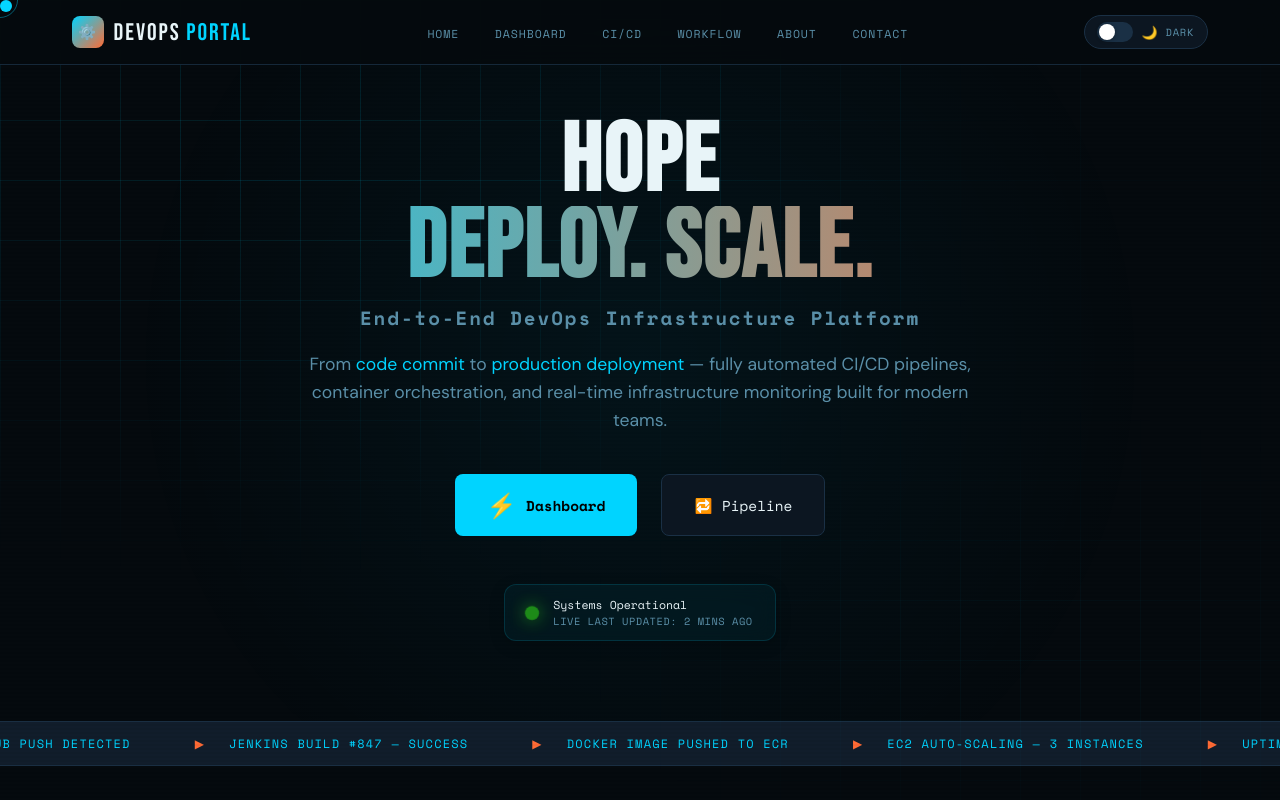
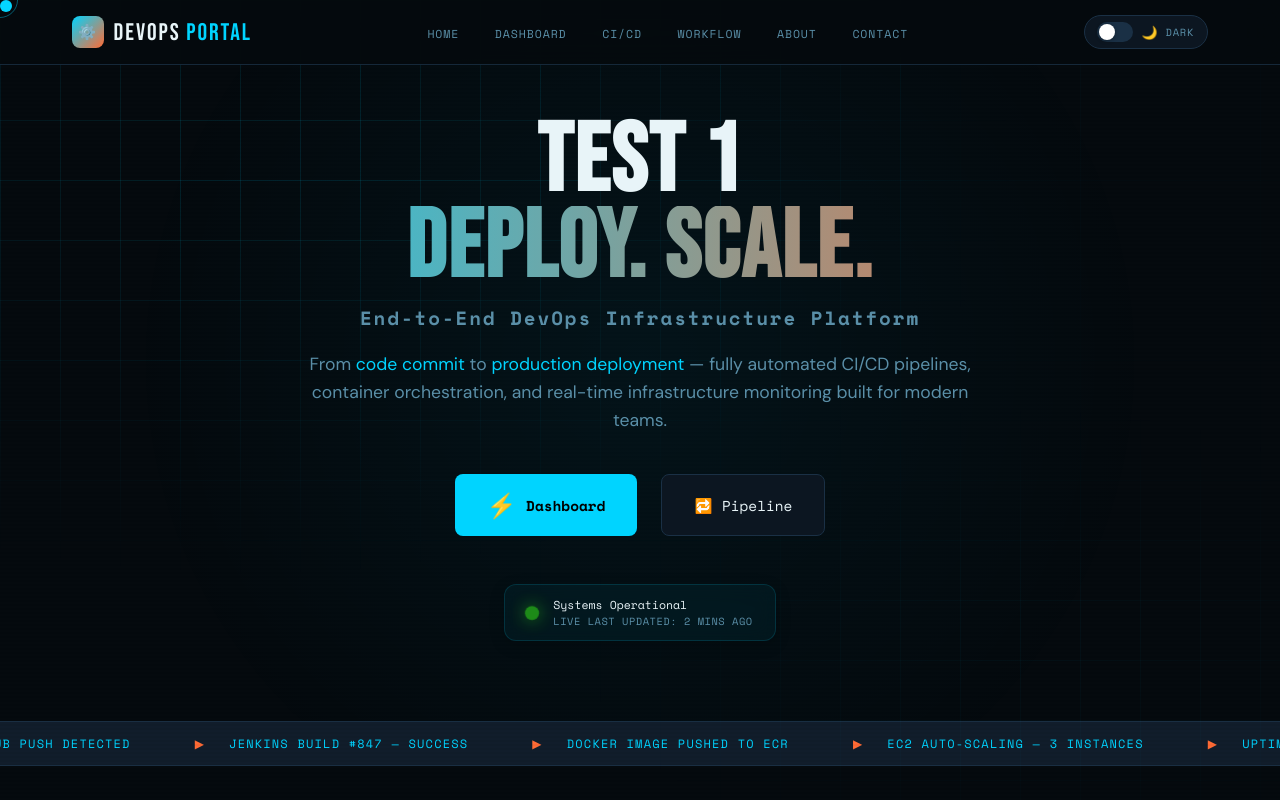
Before and after one commit to VickyTerm/Devops-Website, a website: page public/index.html in a window 1280 px wide. Shown: the top 800 px of the page. Drawn offline with nearby package versions, Linux system fonts and the light colour scheme.

Commit message:
pipeline test 1

```diff
--- a/public/index.html
+++ b/public/index.html
@@ -35,7 +35,7 @@
     <div class="hero-glow"></div>
     <div class="container">
       <h1 class="hero-title">
-        <span class="line1">Hope</span>
+        <span class="line1">Test 1</span>
         <span class="line2">DEPLOY. SCALE.</span>
         <span class="line3">End-to-End DevOps Infrastructure Platform</span>
       </h1>
```
